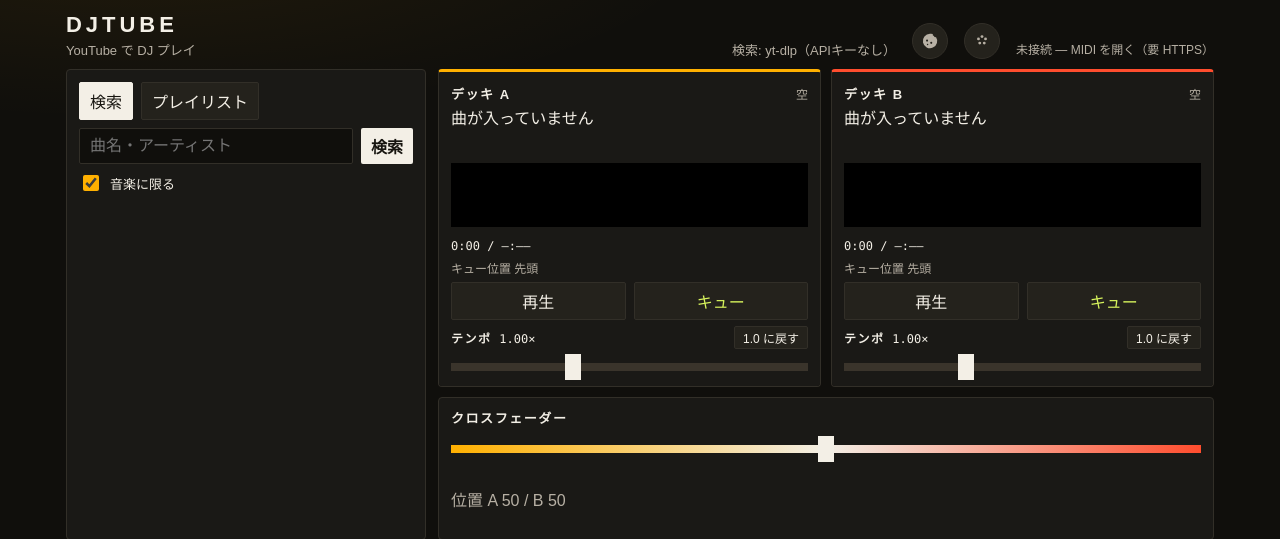
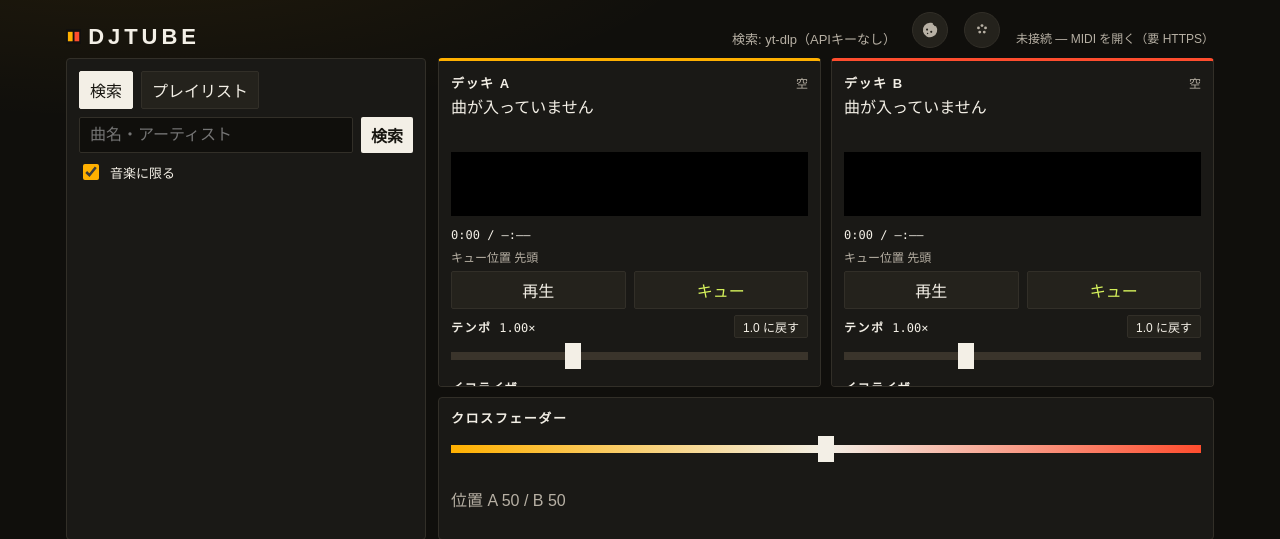
Before and after one commit to cympfh/djtube, a FastAPI app: page / in a window 1280 px wide. Shown: the top 539 px of the page. Run offline with FastAPI, Linux system fonts and the light colour scheme; data that the repository does not hold is empty.

Commit message:
ヘッダーの DJTUBE の左に印を置き、サブタイトルを消す
画面上部の文字の高さに印を合わせ、下の「YouTube で DJ プレイ」は置かない。

Co-authored-by: Cursor Agent <cursoragent@cursor.com>
Co-authored-by: /c/ympfh <cympfh@users.noreply.github.com>

```diff
--- a/djtube/static/app.css
+++ b/djtube/static/app.css
@@ -68,18 +68,28 @@ button:hover { border-color: #5c564b; }
 
 .mark {
   margin: 0;
+  display: flex;
+  align-items: baseline;
+  gap: 0.32em;
   font-size: 22px;
-  letter-spacing: 0.18em;
   font-weight: 700;
+  line-height: 1;
 }
 
-.tag, .health, .status, .midi-status, .deck-channel, .cue-readout, .gain-readout, .fader-readout {
+.mark-word { letter-spacing: 0.18em; }
+
+.mark-icon {
+  display: block;
+  flex: none;
+  height: 1cap;
+  width: 1cap;
+}
+
+.health, .status, .midi-status, .deck-channel, .cue-readout, .gain-readout, .fader-readout {
   color: var(--muted);
 }
 
-.tag, .health { margin: 2px 0 0; font-size: 13px; }
-
-.health { margin-left: auto; }
+.health { margin: 2px 0 0 auto; font-size: 13px; }
 
 .cookie-open {
   width: 36px;
--- a/djtube/templates/index.html
+++ b/djtube/templates/index.html
@@ -13,8 +13,14 @@
     <div class="app">
       <header class="top">
         <div class="brand">
-          <p class="mark">DJTUBE</p>
-          <p class="tag">YouTube で DJ プレイ</p>
+          <p class="mark">
+            <svg class="mark-icon" viewBox="0 0 16 16" aria-hidden="true" focusable="false">
+              <rect fill="#11100e" width="16" height="16" />
+              <rect fill="#ffb000" x="2" y="3" width="5" height="10" />
+              <rect fill="#ff4d2e" x="9" y="3" width="5" height="10" />
+            </svg>
+            <span class="mark-word">DJTUBE</span>
+          </p>
         </div>
         <p class="health" id="health-search">検索を確認しています</p>
         <button type="button" id="cookie-open" class="cookie-open" aria-controls="cookie-panel" aria-expanded="false" aria-label="Cookie">
```
